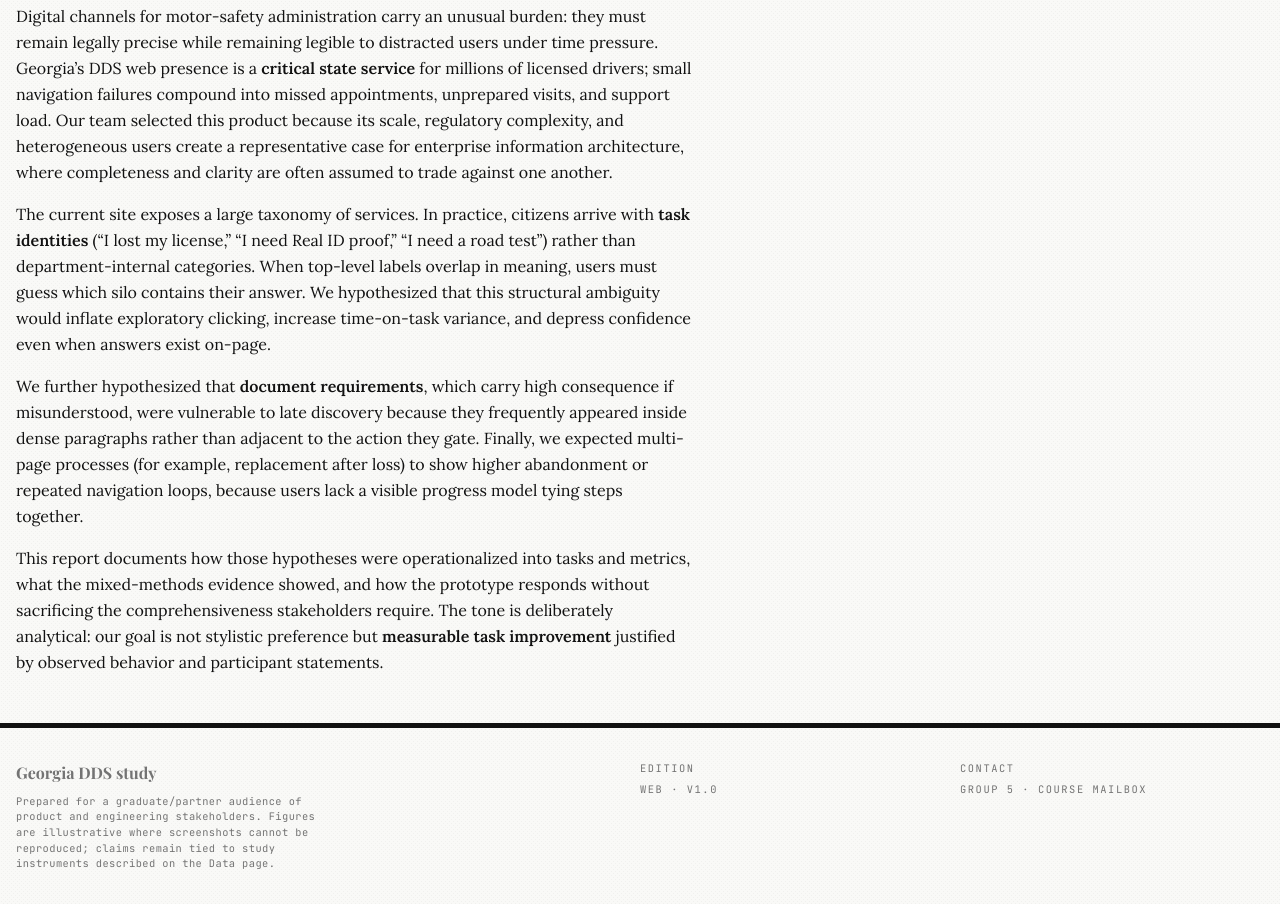
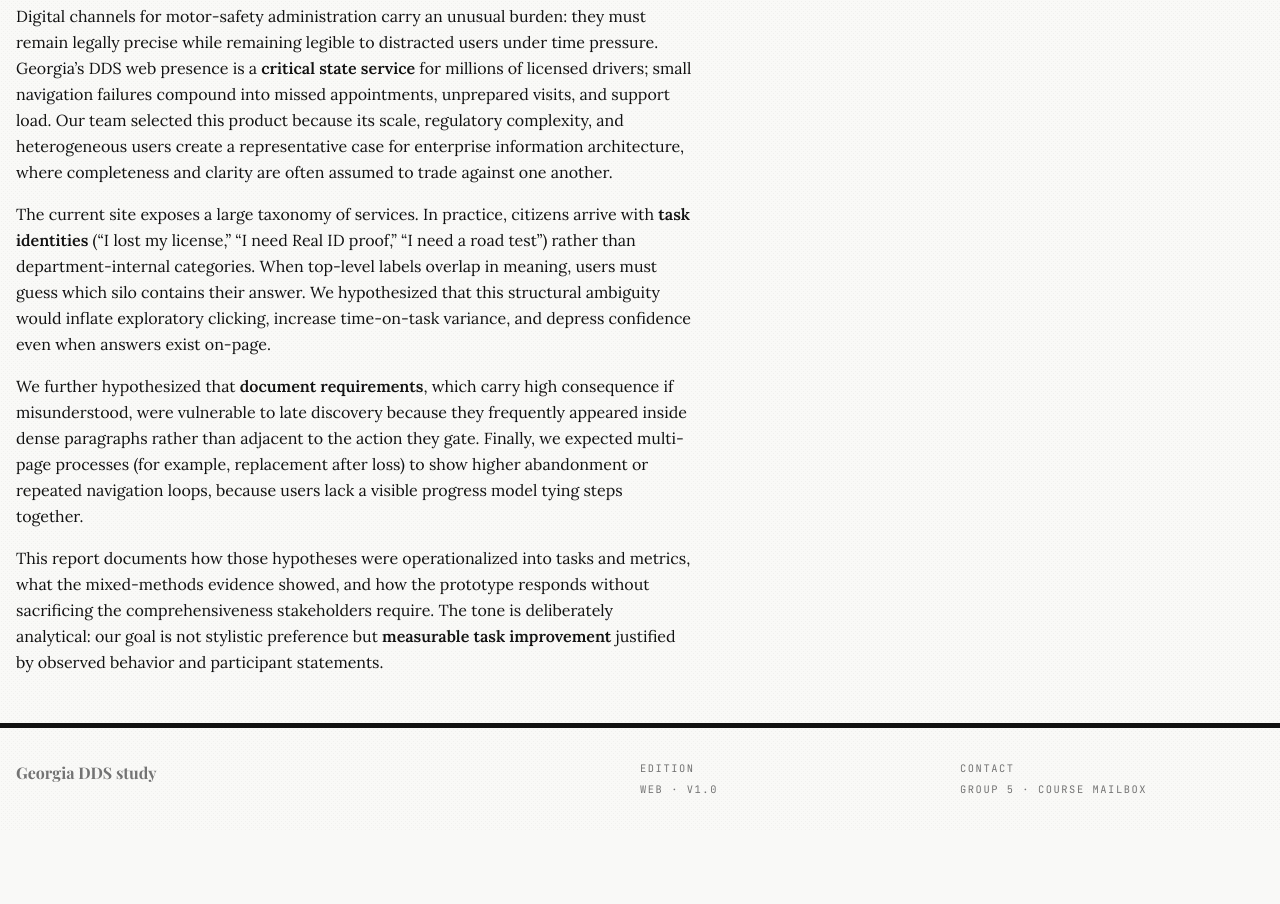
Before and after one commit to YoshiBoiy/dds, a website built with Vite: page index.html in a window 1280 px wide. Shown: the part 1702-2606 px from the top of the page. After the commit the page ends 2532 px from the top, so only its background shows below. Built offline with nearby package versions, Linux system fonts and the light colour scheme; a web font is replaced by a local one.

Commit message:
removing unecessary things

```diff
--- a/index.html
+++ b/index.html
@@ -12,7 +12,7 @@
   </head>
   <body class="sharp-corners font-body">
     <a class="skip-link font-sans" href="#main">Skip to main content</a>
-    <div class="meta-strip">Vol. 1 &middot; Apr 21, 2026 &middot; Atlanta edition &middot; Confidential draft for course submission</div>
+    <div class="meta-strip">Vol. 1 &middot; Apr 21, 2026 &middot; Technical Report</div>
     <header class="site-header">
       <div class="site-header__inner">
         <p class="site-title"><a href="/">Georgia DDS Digital Services</a></p>
@@ -143,10 +143,6 @@
       <div class="site-footer__inner">
         <div>
           <strong class="font-serif" style="font-size: 1rem; letter-spacing: 0; text-transform: none">Georgia DDS study</strong>
-          <p style="margin: 0.5rem 0 0; max-width: 52ch; text-transform: none; letter-spacing: 0.04em; line-height: 1.5">
-            Prepared for a graduate/partner audience of product and engineering stakeholders. Figures are illustrative where screenshots cannot be
-            reproduced; claims remain tied to study instruments described on the Data page.
-          </p>
         </div>
         <div>
           <p style="margin: 0">Edition</p>
```
